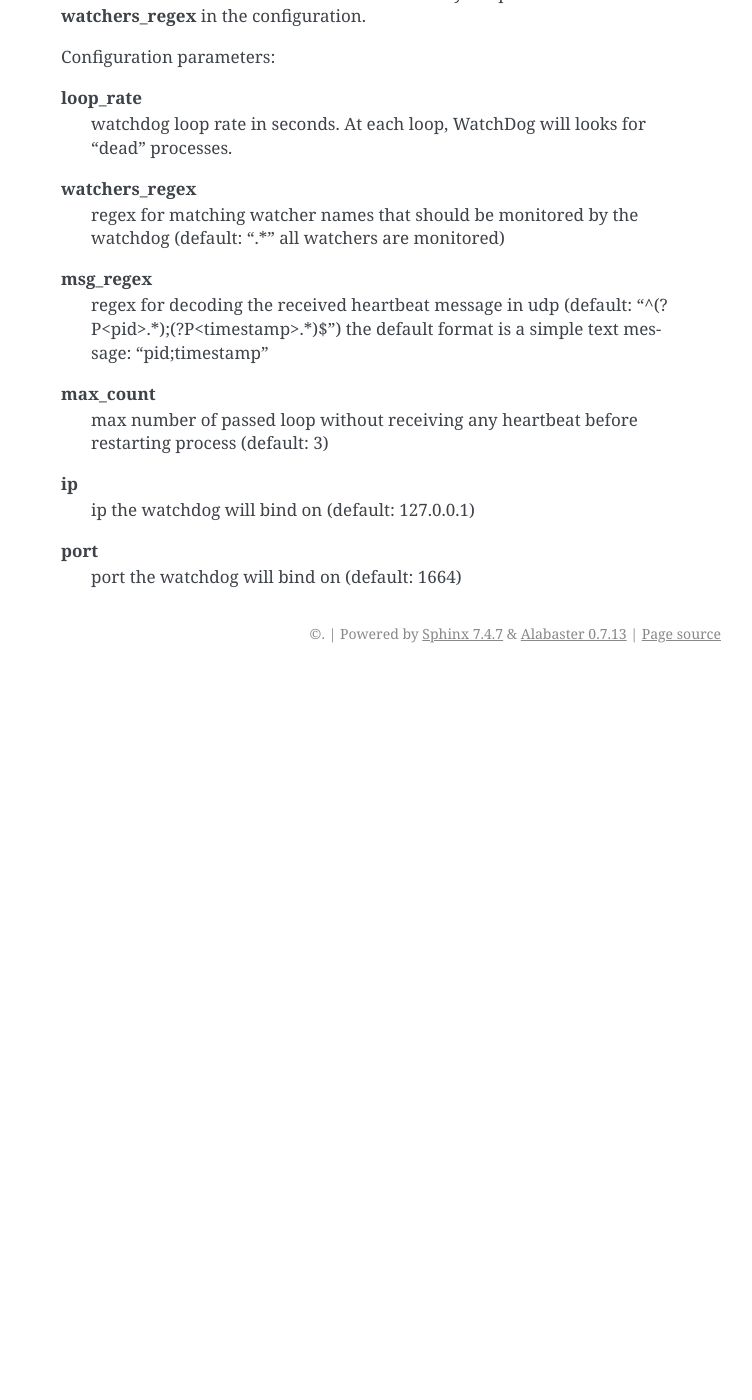
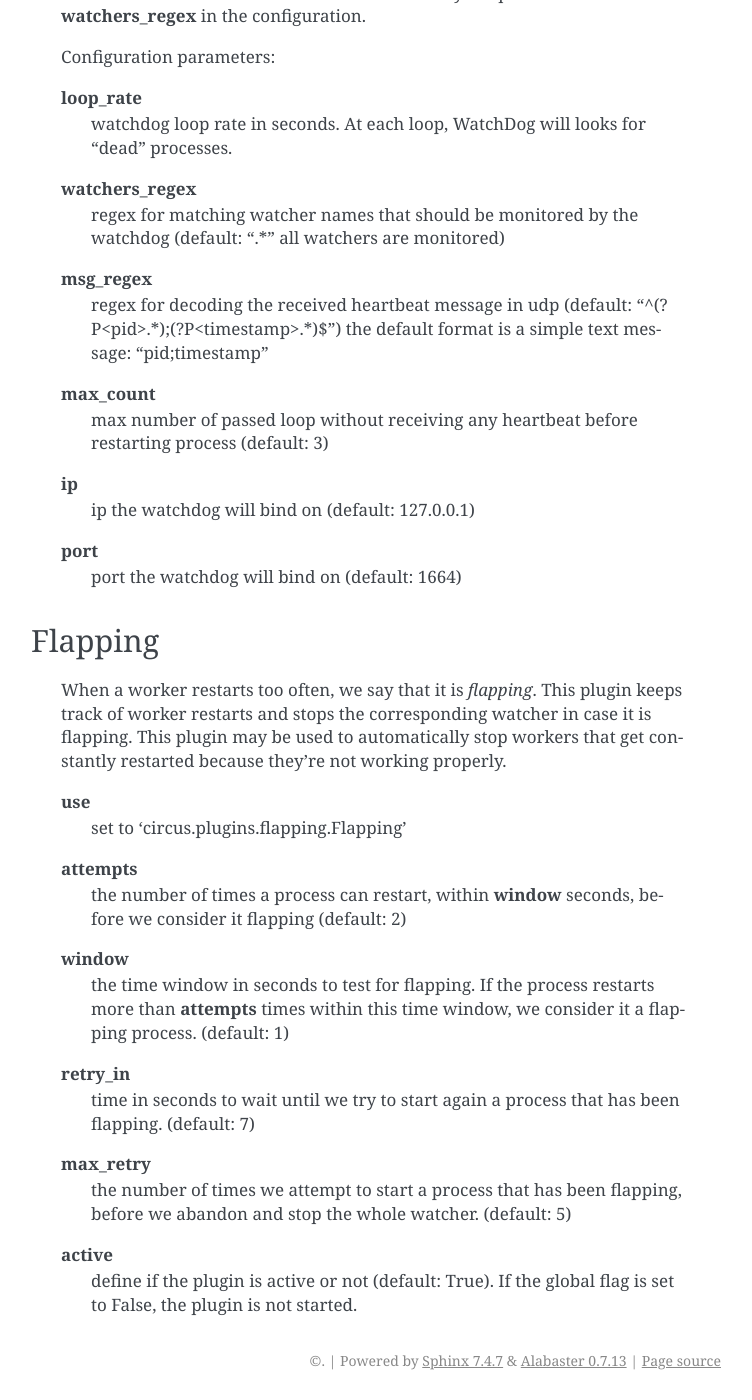
Before and after one commit to circus-tent/circus, a Sphinx documentation site: the page built from docs/source/plugins.rst, in a window 1280 px wide and 1400 px high, scrolled down 3667 px. Shown: the whole window, without its empty margins (389-1141 px from the left). Built offline with Sphinx 7.4.7, drawn with Linux system fonts in a browser that asks for light colours; pages that are not in the unit, such as notebooks, are missing from menus; before the commit the page ends 4340 px from its top, so only the background shows below that.

Commit message:
Document the flapping plugin

```diff
--- a/docs/source/plugins.rst
+++ b/docs/source/plugins.rst
@@ -189,3 +189,32 @@ Watchdog
 
     **port**
         port the watchdog will bind on (default: 1664)
+
+
+Flapping
+========
+
+    When a worker restarts too often, we say that it is *flapping*.  This
+    plugin keeps track of worker restarts and stops the corresponding watcher
+    in case it is flapping. This plugin may be used to automatically stop
+    workers that get constantly restarted because they're not working
+    properly.
+
+    **use**
+      set to 'circus.plugins.flapping.Flapping'
+    **attempts**
+      the number of times a process can restart, within **window** seconds,
+      before we consider it flapping (default: 2)
+    **window**
+      the time window in seconds to test for flapping.  If the process
+      restarts more than **attempts** times within this time window, we
+      consider it a flapping process.  (default: 1)
+    **retry_in**
+      time in seconds to wait until we try to start again a process that has
+      been flapping. (default: 7)
+    **max_retry**
+      the number of times we attempt to start a process that has been
+      flapping, before we abandon and stop the whole watcher. (default: 5)
+    **active**
+      define if the plugin is active or not (default: True).  If the global
+      flag is set to False, the plugin is not started.
```
